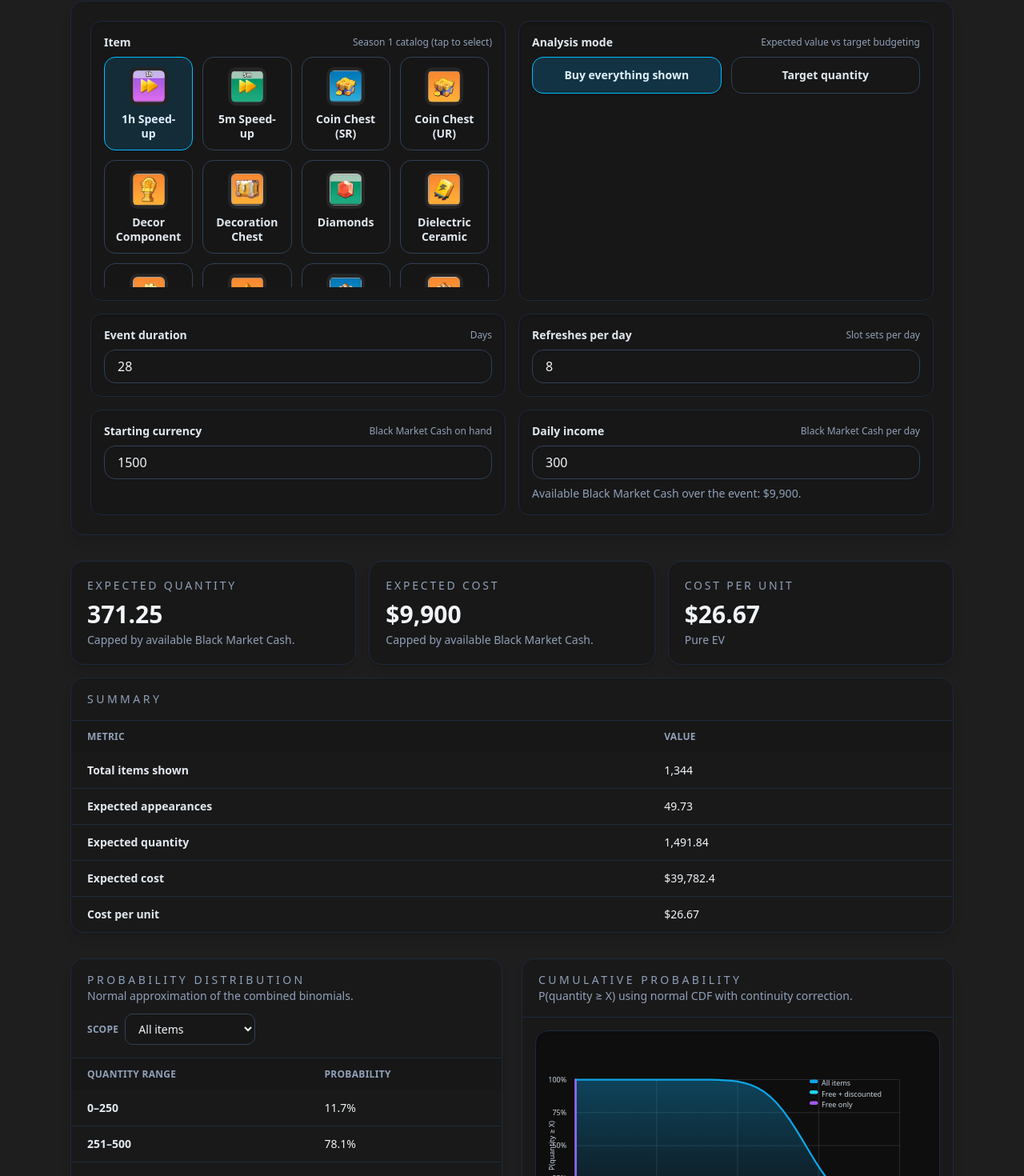
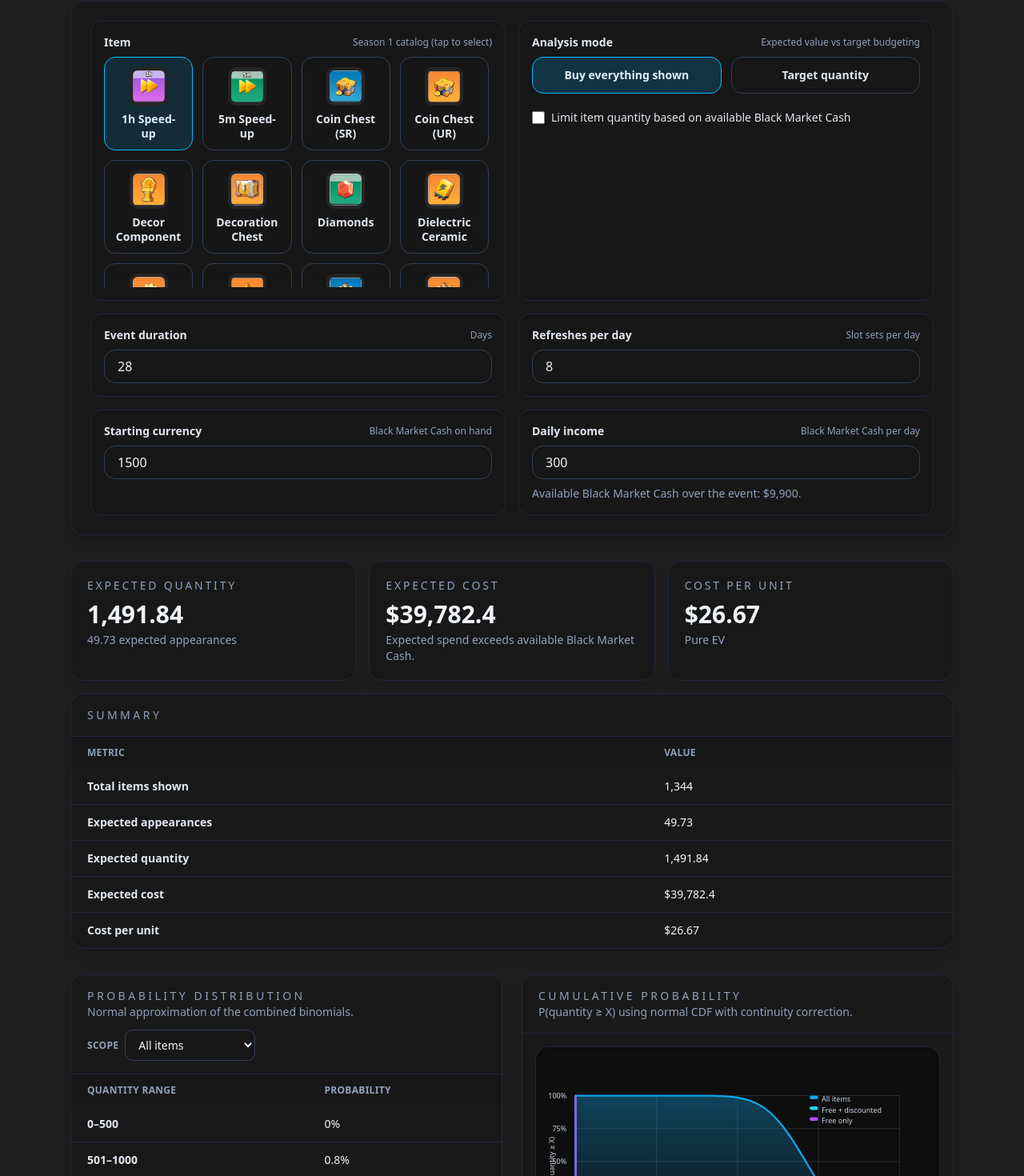
Before and after one commit to dhart1120/lw-radial-planner, a React (Vite) app: page /bm-forecaster in a window 1280 px wide. Shown: the part 347-1817 px from the top of the page at 80% size. Built offline with nearby package versions, Linux system fonts and the light colour scheme; grey boxes are pictures that could not be loaded.

Commit message:
Add cash limit toggle for BM forecaster

```diff
--- a/src/features/black-market-forcaster/BlackMarketForecasterPage.tsx
+++ b/src/features/black-market-forcaster/BlackMarketForecasterPage.tsx
@@ -339,6 +339,7 @@ export function BlackMarketForecasterPage() {
   const [analysisMode, setAnalysisMode] = useState<AnalysisMode>("buy-all");
   const [targetQuantity, setTargetQuantity] = useState<number>(100);
   const [distributionScope, setDistributionScope] = useState<DistributionScope>("all");
+  const [limitByCash, setLimitByCash] = useState<boolean>(false);
 
   const setsPerEvent = eventDays * refreshesPerDay;
   const availableCash = startingCurrency + dailyIncome * eventDays;
@@ -393,8 +394,8 @@ export function BlackMarketForecasterPage() {
 
   const paidCostAll = results.discountedCost + results.regularCost;
   const paidCostCheap = results.discountedCost;
-  const factorAll = paidCostAll > 0 ? Math.min(1, availableCash / paidCostAll) : 1;
-  const factorCheap = paidCostCheap > 0 ? Math.min(1, availableCash / paidCostCheap) : 1;
+  const factorAll = !limitByCash || paidCostAll === 0 ? 1 : Math.min(1, availableCash / paidCostAll);
+  const factorCheap = !limitByCash || paidCostCheap === 0 ? 1 : Math.min(1, availableCash / paidCostCheap);
   const isCappedAll = factorAll < 1;
   const isCappedCheap = factorCheap < 1;
 
@@ -506,6 +507,15 @@ export function BlackMarketForecasterPage() {
                 />
               </div>
             ) : null}
+            <label className="mt-3 flex items-center gap-2 text-sm text-slate-200">
+              <input
+                type="checkbox"
+                checked={limitByCash}
+                onChange={(event) => setLimitByCash(event.target.checked)}
+                className="h-4 w-4 rounded border-slate-600 bg-neutral-900 text-sky-500 focus:ring-sky-500"
+              />
+              <span>Limit item quantity based on available Black Market Cash</span>
+            </label>
           </InputField>
 
           <InputField label="Event duration" helper="Days">
```
